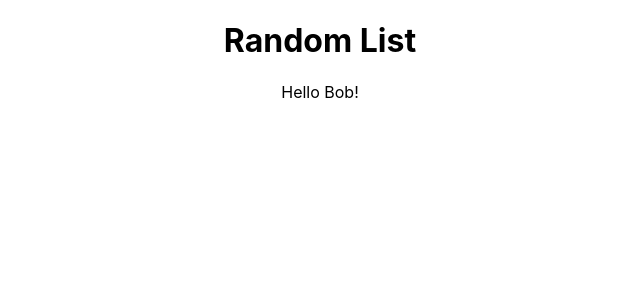
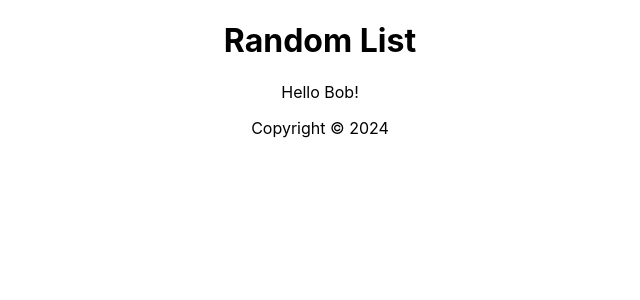
Before and after one commit to Aryan-747/LearningReact, a React (Create React App) app: page / in a window 1280 px wide. Shown: the top 300 px of the page, without its empty margins (320-960 px from the left). Built offline with nearby package versions, Linux system fonts and the light colour scheme.

Commit message:
Added Footer

```diff
--- a/src/App.js
+++ b/src/App.js
@@ -1,6 +1,7 @@
 import './App.css';
 import Header from './Header';
 import Content from './Content';
+import Footer from './Footer';
 
 function App() {
 
@@ -8,6 +9,7 @@
     <div className="App">
           <Header/>
           <Content/>
+          <Footer/>
     </div>
   );
 }
--- /dev/null
+++ b/src/Footer.js
@@ -0,0 +1,13 @@
+import React from 'react'
+
+const Footer = () => {
+
+    const today = new Date();
+  return (
+    <footer>
+        <p>Copyright &copy; {today.getFullYear()}</p>
+    </footer>
+  )
+}
+
+export default Footer
```
